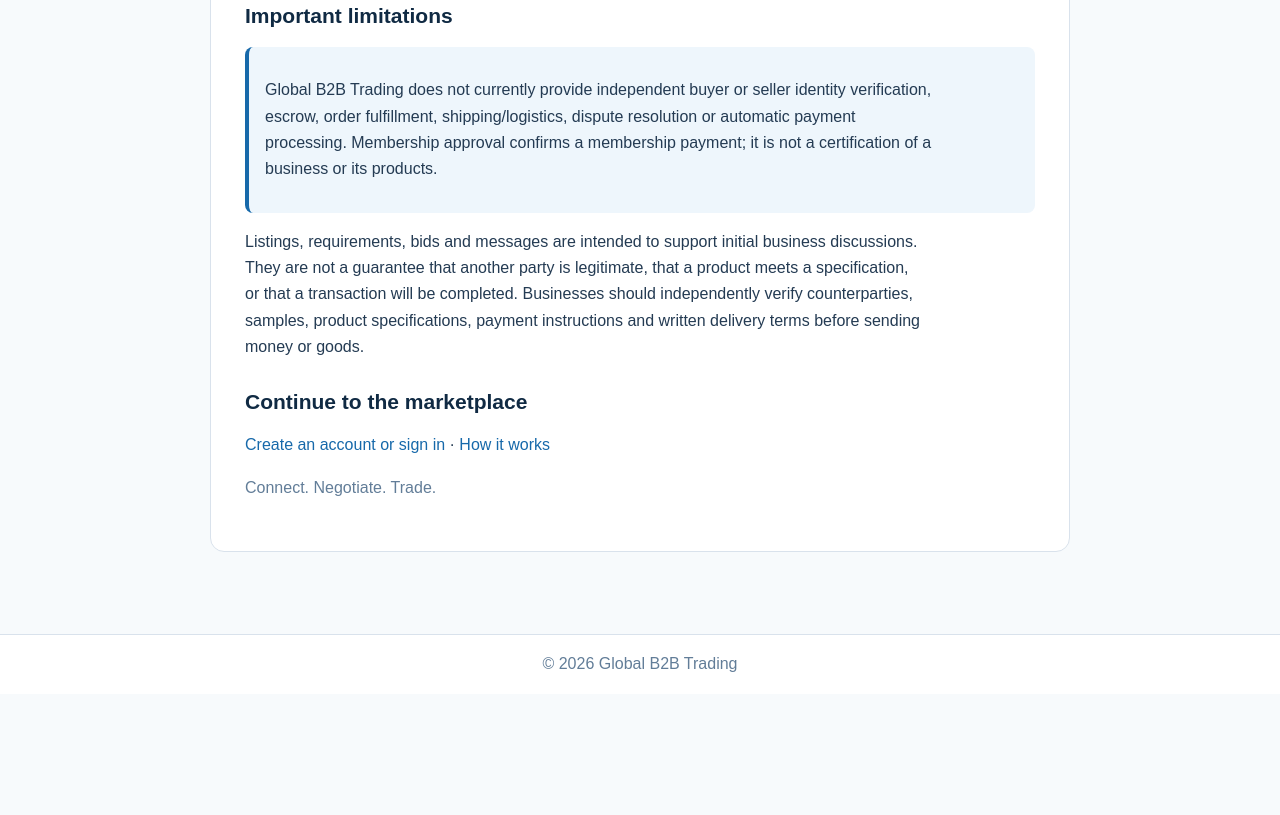
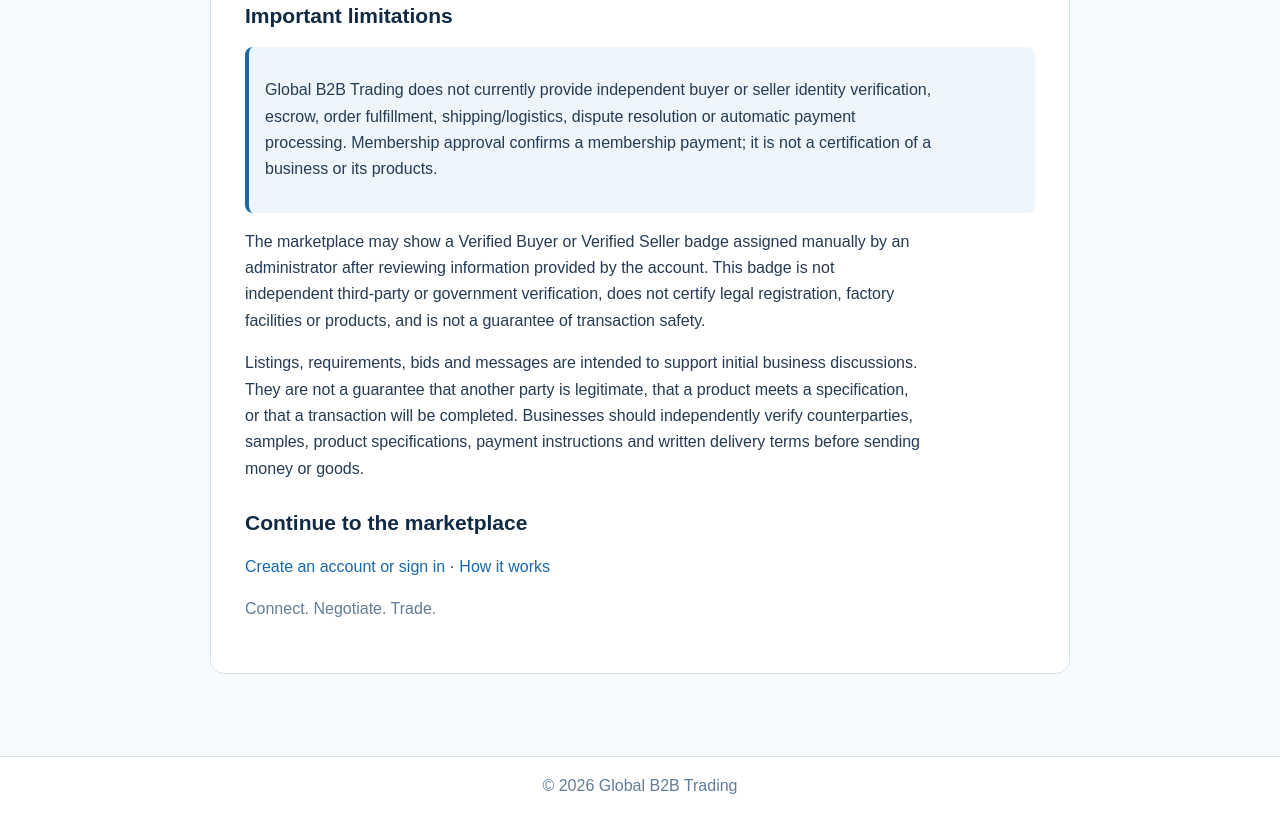
Before and after one commit to BalelAli/global-b2b-trading, a plain HTML site: page about.html in a window 1280 px wide. Shown: the part 922-1737 px from the top of the page. Before the commit the page ends 1616 px from the top, so only its background shows below. Drawn offline with Linux system fonts and the light colour scheme.

Commit message:
Clarify meaning and limits of marketplace verification badges

```diff
--- a/about.html
+++ b/about.html
@@ -48,6 +48,7 @@ footer{border-top:1px solid var(--line);border-bottom:0;color:var(--muted);text-
 <div class="notice">
 <p>Global B2B Trading does not currently provide independent buyer or seller identity verification, escrow, order fulfillment, shipping/logistics, dispute resolution or automatic payment processing. Membership approval confirms a membership payment; it is not a certification of a business or its products.</p>
 </div>
+<p>The marketplace may show a Verified Buyer or Verified Seller badge assigned manually by an administrator after reviewing information provided by the account. This badge is not independent third-party or government verification, does not certify legal registration, factory facilities or products, and is not a guarantee of transaction safety.</p>
 <p>Listings, requirements, bids and messages are intended to support initial business discussions. They are not a guarantee that another party is legitimate, that a product meets a specification, or that a transaction will be completed. Businesses should independently verify counterparties, samples, product specifications, payment instructions and written delivery terms before sending money or goods.</p>
 
 <h2>Continue to the marketplace</h2>
```
